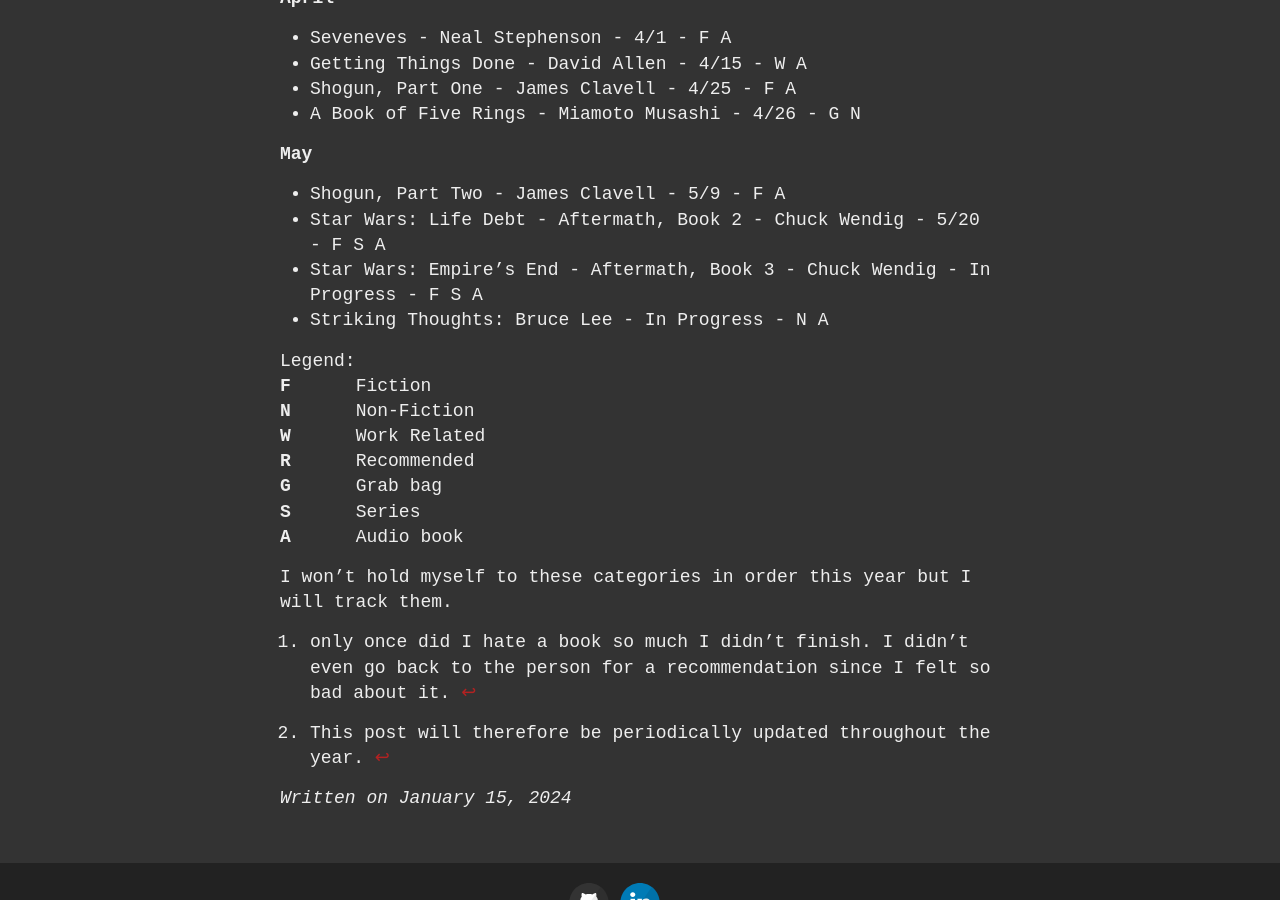
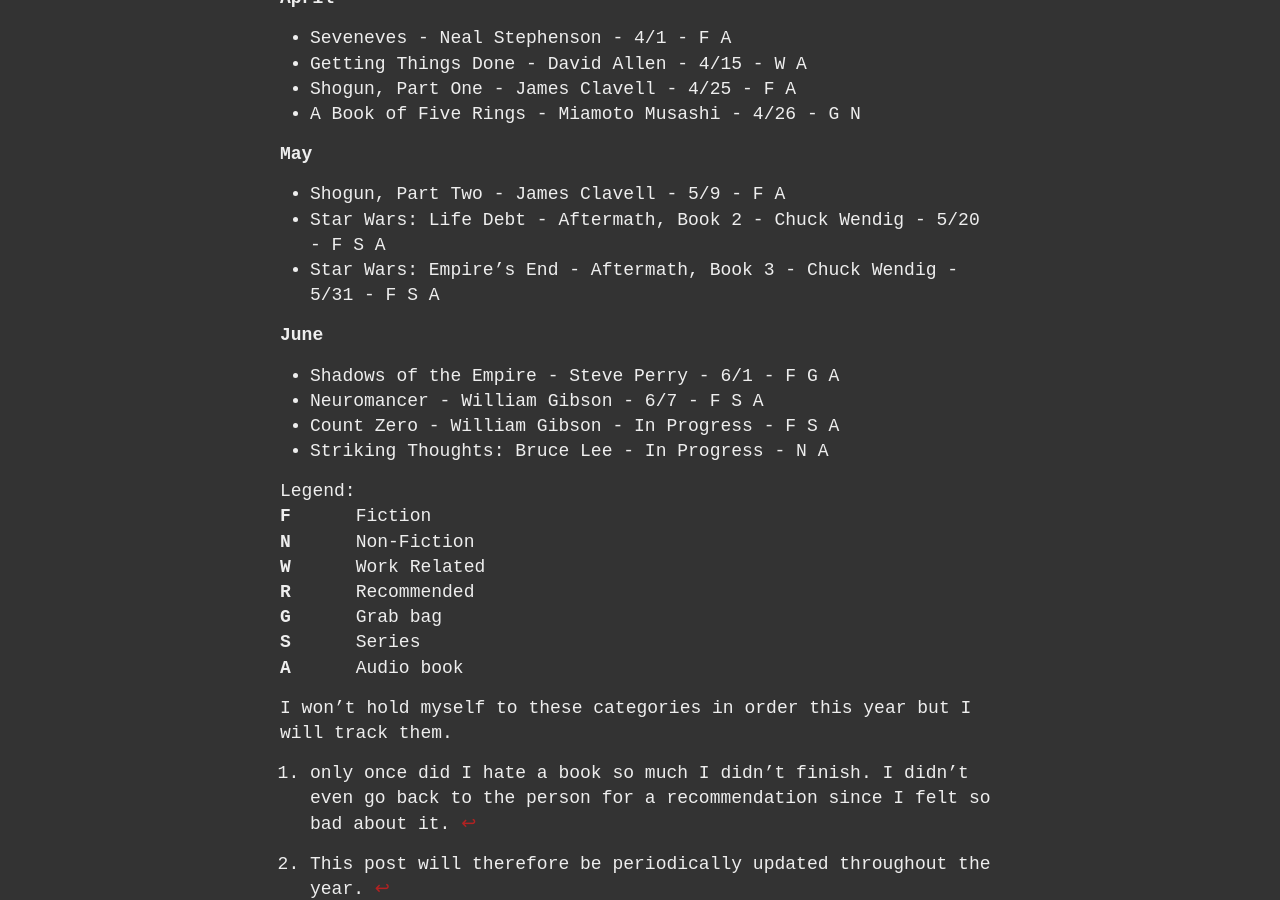
Before and after one commit to ninjajoe9/ninjajoe9.github.io, a Jekyll site: the page built from _posts/2024-01-15-Books-for-2024.md, in a window 1280 px wide and 900 px high, scrolled down 1964 px. Built offline with Jekyll 4.4.1, drawn with Linux system fonts in a browser that asks for light colours; our own code applies the rules of GitHub Pages for plain Markdown files.

Commit message:
updated books for 2024

```diff
--- a/_posts/2024-01-15-Books-for-2024.md
+++ b/_posts/2024-01-15-Books-for-2024.md
@@ -36,8 +36,15 @@
 
 - Shogun, Part Two - James Clavell - 5/9 - F A
 - Star Wars: Life Debt - Aftermath, Book 2 - Chuck Wendig - 5/20 - F S A
-- Star Wars: Empire's End - Aftermath, Book 3 - Chuck Wendig - In Progress - F S A
+- Star Wars: Empire's End - Aftermath, Book 3 - Chuck Wendig - 5/31 - F S A
+
+**June**
+
+- Shadows of the Empire - Steve Perry - 6/1 - F G A
+- Neuromancer - William Gibson - 6/7 - F S A
+- Count Zero - William Gibson - In Progress - F S A
 - Striking Thoughts: Bruce Lee - In Progress - N A
+
 
 | Legend: ||
 |---|---|
```
